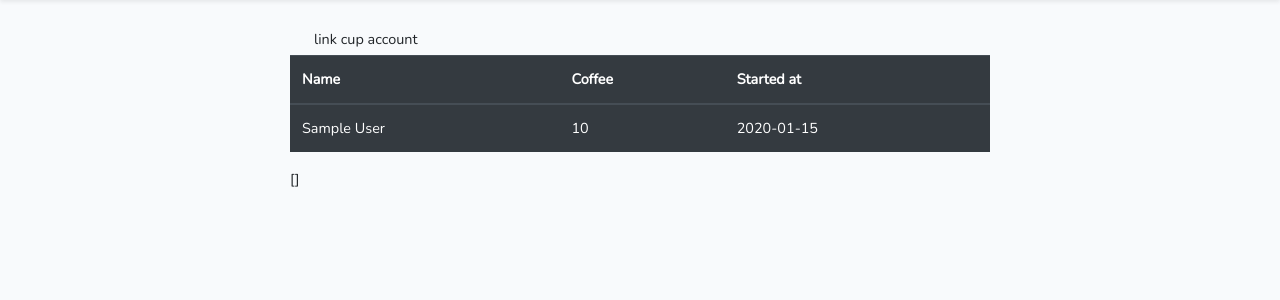
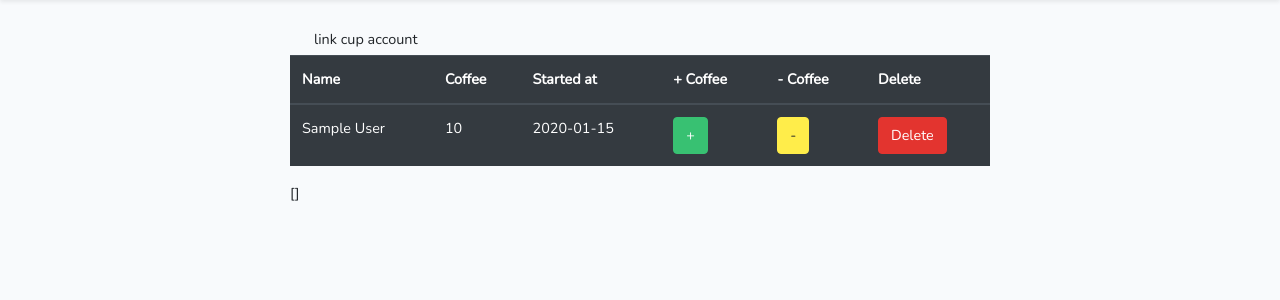
Before and after one commit to TortleTurtle/Cuppy-ordering-system, a Laravel app: page /cup in a window 1280 px wide. Shown: the part 86-386 px from the top of the page. Run offline with Laravel 8, Linux system fonts and the light colour scheme; a user stored in the database is signed in; tables that the repository leaves empty hold one stand-in row (values such as "Sample post"); style sheets or scripts are compiled from the project's sources.

Commit message:
CRUD for Cups
- Create ✔
- Read (index/show) ✔
-Delete ✔
-Plus one Coffee orderd ✔
-Minus one Coffee orderd ✔

```diff
--- a/app/Http/Controllers/CupController.php
+++ b/app/Http/Controllers/CupController.php
@@ -16,7 +16,7 @@ class CupController extends Controller
      */
     public function __construct()
     {
-        $this->middleware('auth', ['except' => ['index', 'show']]);
+        $this->middleware('auth');
     }
     /**
      * Display a listing of the resource.
@@ -28,7 +28,8 @@ class CupController extends Controller
        // $posts = post::orderBy('created_at', 'desc')->get();
         $cup = cup::with(['owner' => function ($query){
         $query->select('id', 'name');
-    }])->get();
+    }])->where('user_id', '=', (auth()->user()->id) )->get();
+//        dd($cup);
 
         return view('cup.index', compact('cup'));
     }
@@ -43,4 +44,55 @@ class CupController extends Controller
 
         return redirect('/cup')->with('Succes', 'Cup account linked');
     }
+
+    /**
+     * Update the specified resource in storage.
+     *
+     * @param  \Illuminate\Http\Request  $request
+     * @param  int  $id
+     * @return \Illuminate\Http\Response
+     */
+    public function Plus_coffee(Request $request, $id)
+    {
+        $Coffee = cup::find($id);
+        $Coffee->coffee_ordered = $Coffee->coffee_ordered+1;
+        $Coffee->save();
+
+        return redirect('/cup')->with('success', 'Post Updated');
+    }
+
+    /**
+     * Update the specified resource in storage.
+     *
+     * @param  \Illuminate\Http\Request  $request
+     * @param  int  $id
+     * @return \Illuminate\Http\Response
+     */
+    public function min_coffee(Request $request, $id)
+    {
+        $Coffee = cup::find($id);
+        $Coffee->coffee_ordered = $Coffee->coffee_ordered-1;
+        $Coffee->save();
+
+        return redirect('/cup')->with('success', 'Post Updated');
+    }
+
+    /**
+     * Remove the specified resource from storage.
+     *
+     * @param  int  $id
+     * @return \Illuminate\Http\Response
+     */
+    public function destroy($id)
+    {
+        $cup = cup::find($id);
+
+        //Check for correct user
+        if(auth()->user()->id !==$cup->user_id){
+            return redirect('posts')->with('error', 'Unauthorized page');
+        }
+
+        $cup->delete();
+        return redirect('/cup')->with('success', 'cup Removed');
+    }
 }
--- a/resources/views/cup/index.blade.php
+++ b/resources/views/cup/index.blade.php
@@ -6,7 +6,6 @@
             <div class="col-md-8">
                 <div class="container">
                     <a class="dropdown-item" href="/cup/create">link cup account</a>
-
                     @if(count($cup)>0)
                         <table class="table table-dark">
                             <thead>
@@ -14,14 +13,21 @@
                                 <th scope="col">Name</th>
                                 <th scope="col">Coffee</th>
                                 <th scope="col">Started at</th>
+                                <th scope="col">+ Coffee</th>
+                                <th scope="col">- Coffee</th>
+                                <th scope="col">Delete</th>
                             </tr>
                             </thead>
                         @foreach($cup as $cuppy)
                             <tbody>
                             <tr>
+
                                 <td>{{$cuppy->owner->name}}</td>
                                 <td>{{$cuppy->coffee_ordered}}</td>
                                 <td>{{$cuppy->created_at}}</td>
+                                <td><a class="btn btn-success" href="cup/plus_coffee/{{$cuppy->id}}">+</a></td>
+                                <td><a class="btn btn-warning" href="cup/min_coffee/{{$cuppy->id}}">-</a></td>
+                                <td><a class="btn btn-danger" href="cup/delete/{{$cuppy->id}}">Delete</a></td>
                             </tr>
                             </tbody>
 
@@ -29,6 +35,7 @@
                         </table>
                     @endif
                     {{$errors->name}}
+
                 </div>
             </div>
         </div>
--- a/routes/web.php
+++ b/routes/web.php
@@ -29,3 +29,6 @@ Route::put('/orders/{id}', 'OrderController@update');
 //cup
 Route::get('/cup', 'CupController@index');
 Route::get('/cup/create', 'CupController@store');
+Route::get('/cup/delete/{id}', 'CupController@destroy');
+Route::get('/cup/plus_coffee/{id}', 'CupController@plus_coffee');
+Route::get('/cup/min_coffee/{id}', 'CupController@min_coffee');
```
